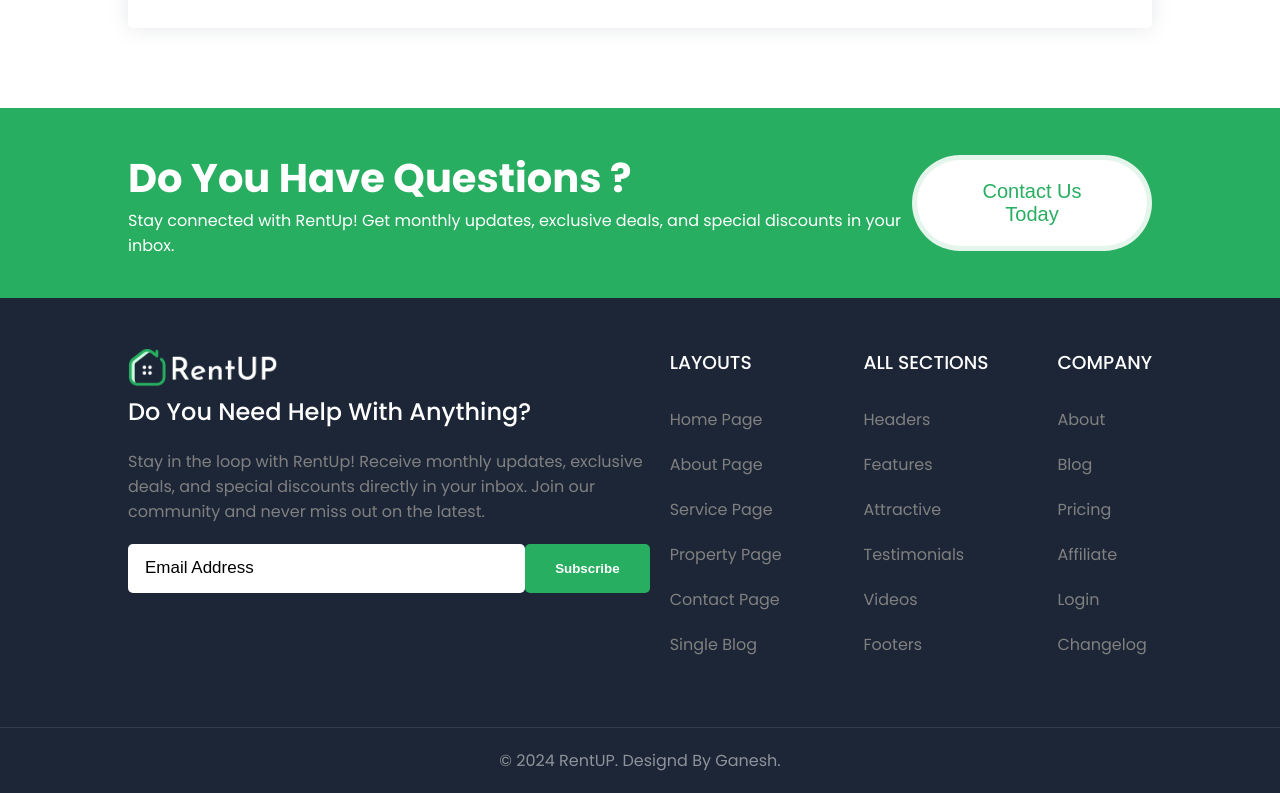
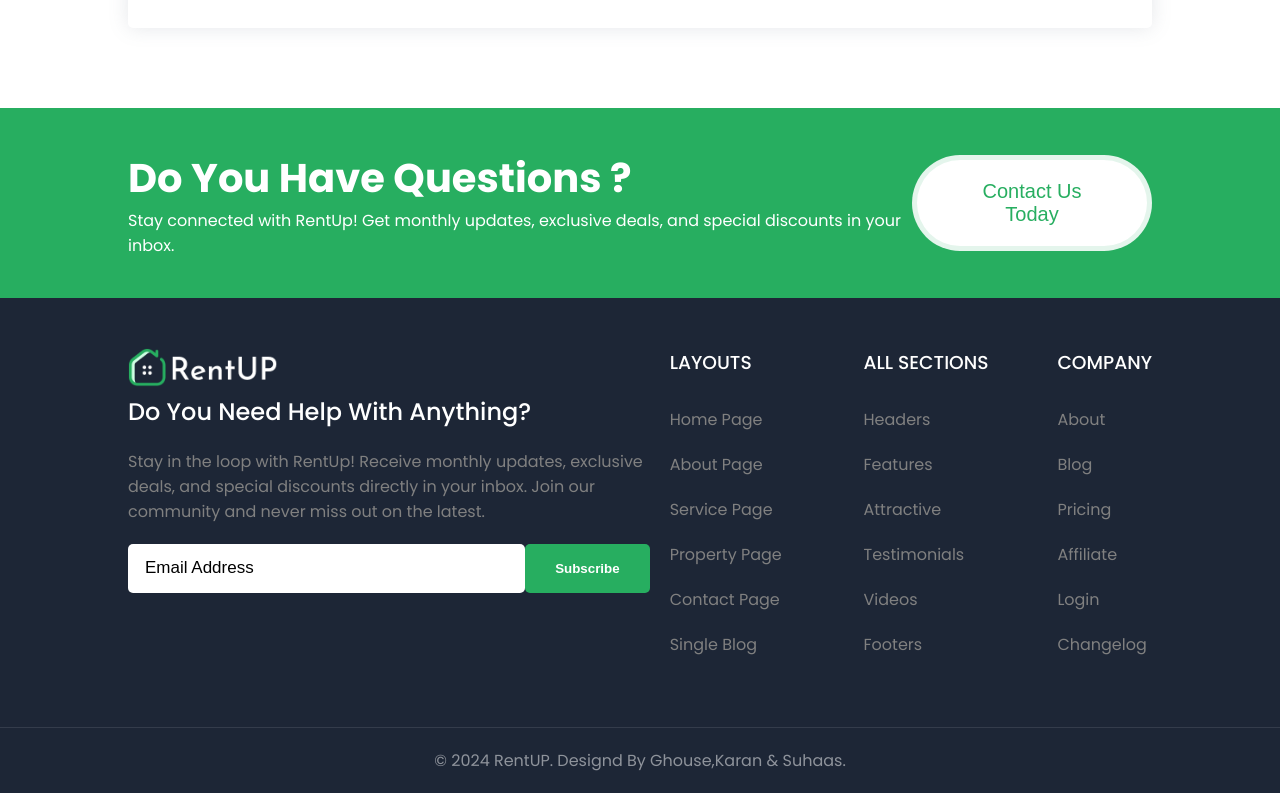
Before and after one commit to GhouseHimself/mp, a React (Create React App) app: page /contact in a window 1280 px wide. Shown: the part 814-1607 px from the top of the page. Built offline with nearby package versions, Linux system fonts and the light colour scheme.

Commit message:
Update Footer.jsx

```diff
--- a/src/components/common/footer/Footer.jsx
+++ b/src/components/common/footer/Footer.jsx
@@ -45,7 +45,7 @@
         </div>
       </footer>
       <div className='legal'>
-        <span>© 2024 RentUP. Designd By Ganesh.</span>
+        <span>© 2024 RentUP. Designd By Ghouse,Karan & Suhaas.</span>
       </div>
     </>
   )
```
